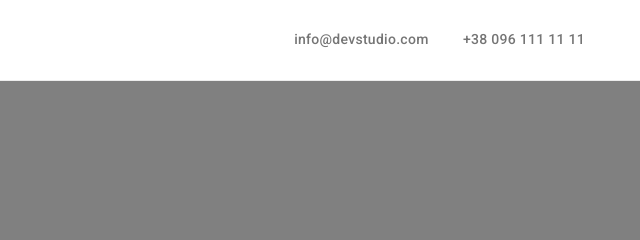
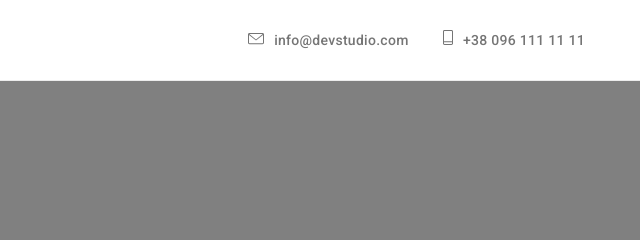
Before and after one commit to Andrii-Stanislav/goit-markup-hw-04, a plain HTML site: page index.html in a window 1280 px wide. Shown: the top 240 px of the page, 640-1280 px from the left. Drawn offline with Linux system fonts and the light colour scheme.

Commit message:
fix some bugs

```diff
--- a/css/styles.css
+++ b/css/styles.css
@@ -127,6 +127,10 @@ margin-right: 85px;
 .current {
   color: var(--accent-color);
 }
+/*
+.header-address {
+  display: flex;
+} */
 
 .header-contacts-link:not(:last-child) {
   margin-right: 30px;
@@ -143,12 +147,32 @@ margin-right: 85px;
   color: var(--primery-text-color);
 }
 
+.header-contacts-link:first-child::before {
+  display: inline-block;
+  text-align: center;
+  content: "";
+  width: 16px;
+  height: 12px;
+  margin-right: 10px;
+  background-image: url(../images/header-contacts/mail.svg);
+}
+
+.header-contacts-link:last-child::before {
+  display: inline-block;
+  content: "";
+  width: 10px;
+  height: 15px;
+  margin-right: 10px;
+  background-image: url(../images/header-contacts/tell.svg);
+}
+
 .header-contacts-link:hover,
 .header-contacts-link:focus {
   color: var(--accent-color);
   cursor: pointer;
+}
 
-}
+
 /*
  Main Studio Content
  */
```
Also changed, not shown: index.html (line endings or trailing spaces).
